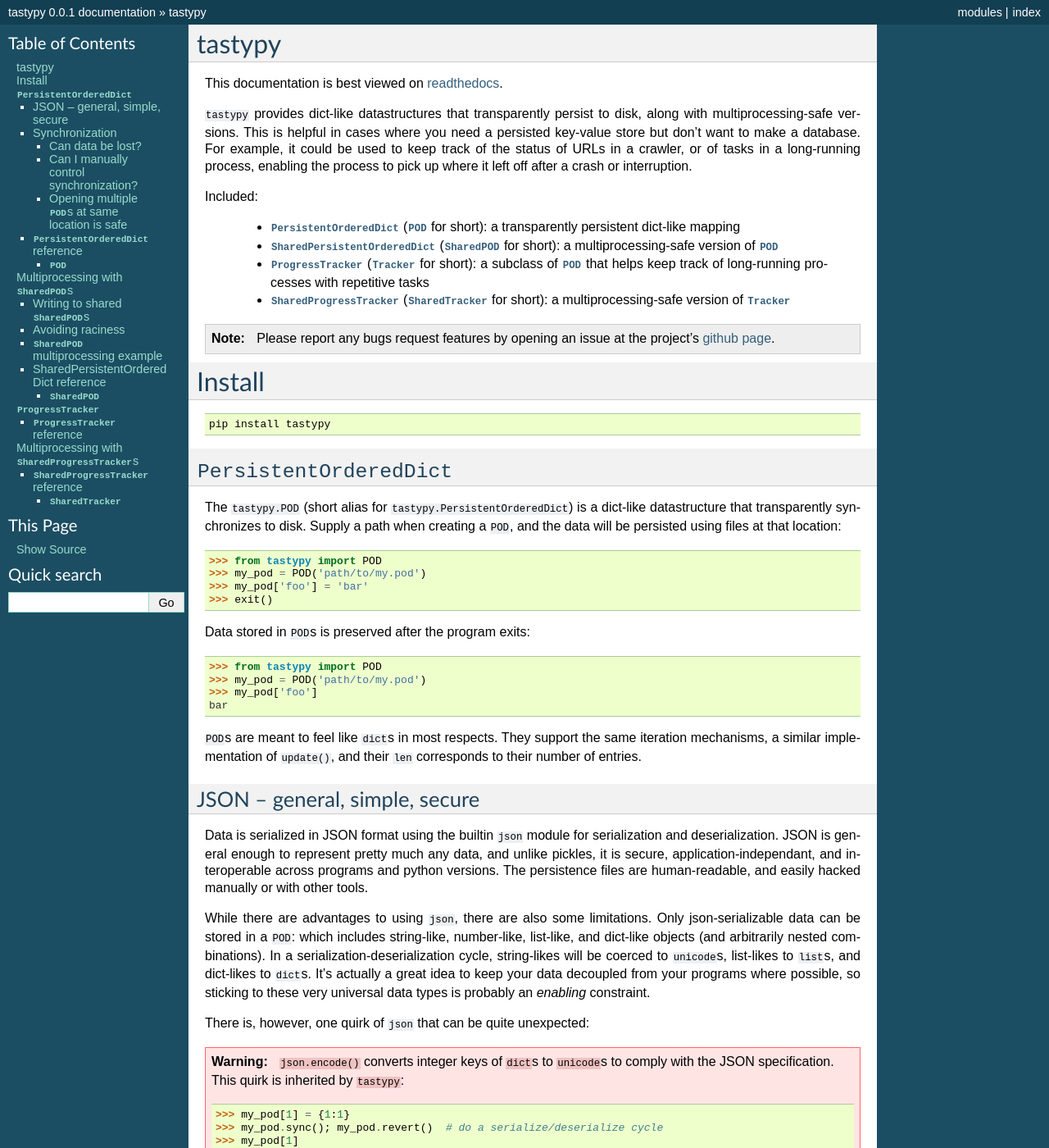
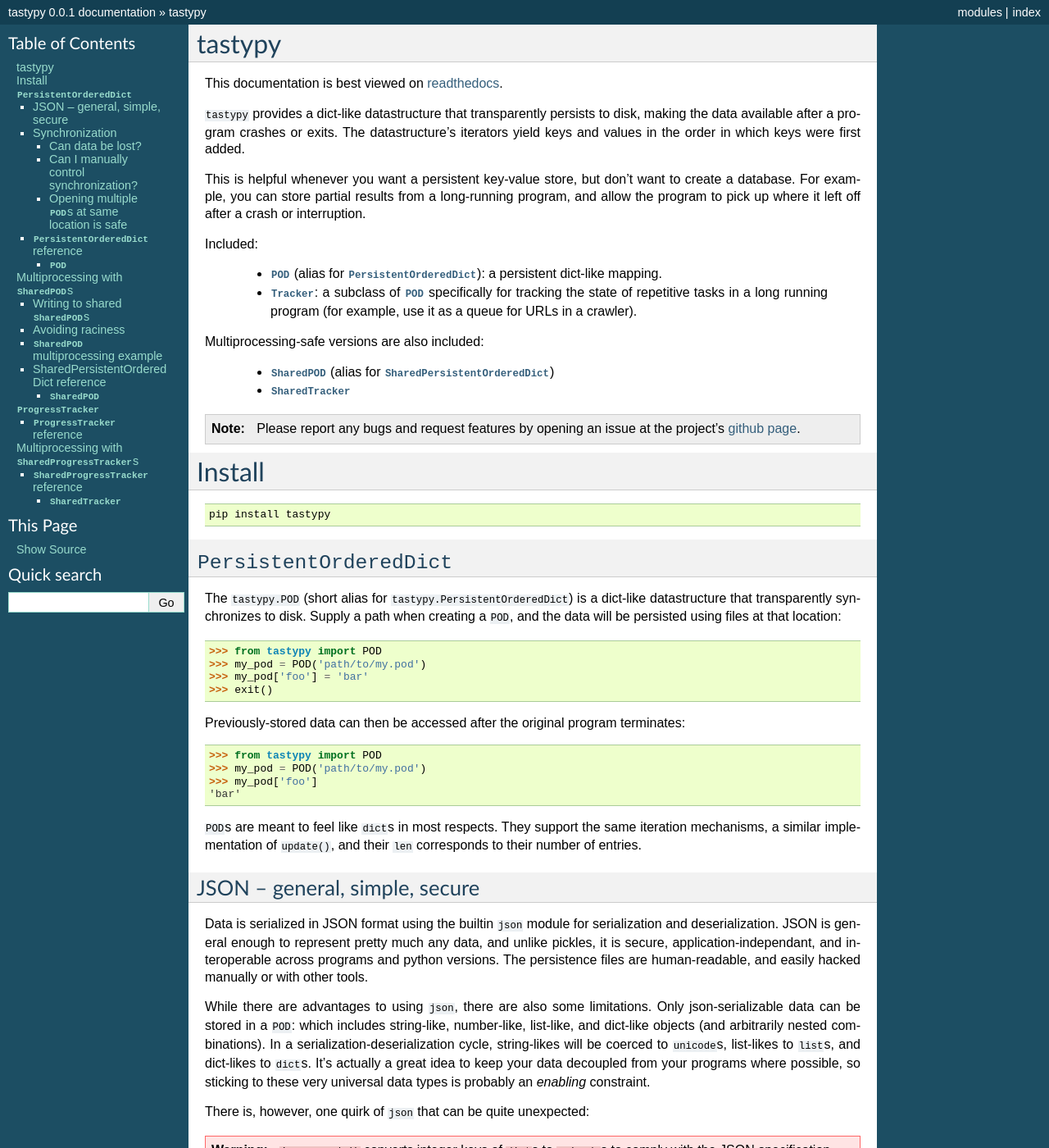
Before and after one commit to enewe101/tastypy, a Sphinx documentation site: the page built from docs/index.rst, in a window 1280 px wide and 1400 px high. Shown: the whole window at 82% size. Built offline with Sphinx 7.4.7, drawn with Linux system fonts in a browser that asks for light colours; some of the changed text lies outside the part shown.

Commit message:
Edit docs for clarity

```diff
--- a/docs/index.rst
+++ b/docs/index.rst
@@ -11,27 +11,31 @@
 This documentation is best viewed on
 `readthedocs <http://python-tastypy.readthedocs.io/en/latest/>`_.
 
-``tastypy`` provides dict-like datastructures that transparently persist to
-disk, along with multiprocessing-safe versions.  This is helpful in cases where you need a persisted key-value store but
-don't want to make a database.  For example, it could be used to keep track of
-the status of URLs in a crawler, or of tasks in a long-running process,
-enabling the process to pick up where it left off after a crash or
-interruption.
+``tastypy`` provides a dict-like datastructure that transparently persists to
+disk, making the data available after a program crashes or exits.  The
+datastructure's iterators yield keys and values in the order in which keys were
+first added.
+
+This is helpful whenever you want a persistent key-value store, but don't want
+to create a database.  For example, you can store partial results from a
+long-running program, and allow the program to pick up where it left off after
+a crash or interruption.
 
 Included:
 
- - |PersistentOrderedDict|_ (|POD|_ for short): a transparently persistent
-   dict-like mapping
- - |SharedPersistentOrderedDict|_ (|SharedPOD|_ for short): a
-   multiprocessing-safe version of |POD|_
- - |ProgressTracker|_ (|Tracker|_ for short): a subclass of |POD|_ that helps
-   keep track of long-running processes with repetitive tasks
- - |SharedProgressTracker|_ (|SharedTracker|_ for short): a
-   multiprocessing-safe version of |Tracker|_
+ - |POD|_ (alias for |PersistentOrderedDict|_): a persistent dict-like mapping.
+ - |Tracker|_: a subclass of |POD|_ specifically for tracking the state of
+   repetitive tasks in a long running program (for example, use it as a queue
+   for URLs in a crawler).
+
+Multiprocessing-safe versions are also included:
+
+ -  |SharedPOD|_ (alias for |SharedPersistentOrderedDict|_)
+ - |SharedTracker|_
 
 .. NOTE::
 
-    Please report any bugs request features by opening an issue at the
+    Please report any bugs and request features by opening an issue at the
     project's `github page <https://github.com/enewe101/tastypy>`_.
 
 Install
@@ -58,14 +62,15 @@
     >>> my_pod['foo'] = 'bar'
     >>> exit()
 
-Data stored in ``POD``\s is preserved after the program exits:
+Previously-stored data can then be accessed after the original program
+terminates:
 
 .. code-block:: python
 
     >>> from tastypy import POD
     >>> my_pod = POD('path/to/my.pod')
     >>> my_pod['foo']
-    bar
+    'bar'
 
 ``POD``\ s are meant to feel like ``dict``\ s in most respects.  They support
 the same iteration mechanisms, a similar implementation of ``update()``, and
@@ -118,26 +123,14 @@
 in the ``POD``, and then mutate it using *that* reference, there is no way for
 the ``POD`` to know about it, and that change will not be persisted.
 
-In other words, don't do this:
+So, for example:
 
 .. code-block:: python
 
     >>> my_pod['key'] = []
     >>> my_list = my_pod['key']
     >>> my_list.append(42)              # BAD! This won't be sync'd!
-
-Instead, do this:
-
-.. code-block:: python
-
-    >>> my_pod['key'] = []
     >>> my_pod['key'].append(42)        # GOOD! This will be sync'd!
-
-.. NOTE::
-
-    If you mutate an object that was accessed by keying into the ``POD``, then
-    the ``POD`` knows about the change.  If you mutate an object using another
-    reference, the ``POD`` will not persist that change.
 
 ``POD``\ s keep track of values that were changed in memory, and synchronize to
 disk whenever enough values have changed (by default, 1000), or when the
@@ -241,19 +234,14 @@
 
     shared_pod = tastypy.SharedPOD('my.pod')
 
-    shared_pod['foo'] = {'bar':0, 'baz':[]}
-    shared_pod['foo']['bar'] += 1
-    shared_pod['foo']['baz'].append('fizz')
+    shared_pod['foo'] = {'bar':0, 'baz':[]}         # BAD! Won't sync.
+    shared_pod.set['foo'] = {'bar':4, 'baz':[]}     # Good!
 
-You should do this:
+    shared_pod['foo']['bar'] += 1                   # BAD! Won't sync.
+    shared_pod.set['foo']['bar'] += 1               # Good!
 
-.. code-block:: python
-
-    shared_pod = tastypy.SharedPOD('my.pod')
-
-    shared_pod.set['foo'] = {'bar':4, 'baz':[]}
-    shared_pod.set['foo']['bar'] += 1
-    shared_pod.set['foo']['baz'].append('fizz')
+    shared_pod['foo']['baz'].append('fizz')         # BAD! Won't sync.
+    shared_pod.set['foo']['baz'].append('fizz')     # Good!
 
 The ``SharedPOD``\ |s| ``.set`` attribute uses some tricks to capture
 arbitrarily deep "keying" and "indexing", method calls,  arguments, and tell
@@ -413,19 +401,15 @@
         .. py:attribute:: set
 
             Attribute that accepts all mutable operations on the ``SharedPOD``.
-            E.g. instead of this:
+            E.g.:
 
             .. code-block:: python
 
-                shared_pod['some']['key'] += 42
-                shared_pod['some']['list'].append('forty-two')
+                shared_pod['some']['key'] += 42                     # BAD!, won't sync
+                shared_pod.set['some']['key'] += 42                 # Good!
 
-            Do this:
-
-            .. code-block:: python
-
-                shared_pod.set['some']['key'] += 42
-                shared_pod.set['some']['list'].append('forty-two')
+                shared_pod['some']['list'].append('forty-two')      # BAD!, won't sync
+                shared_pod.set['some']['list'].append('forty-two')  # Good!
 
         .. automethod:: close()
         .. automethod:: locked()
```
Also changed, not shown: README.rst (+34 -50 lines).
